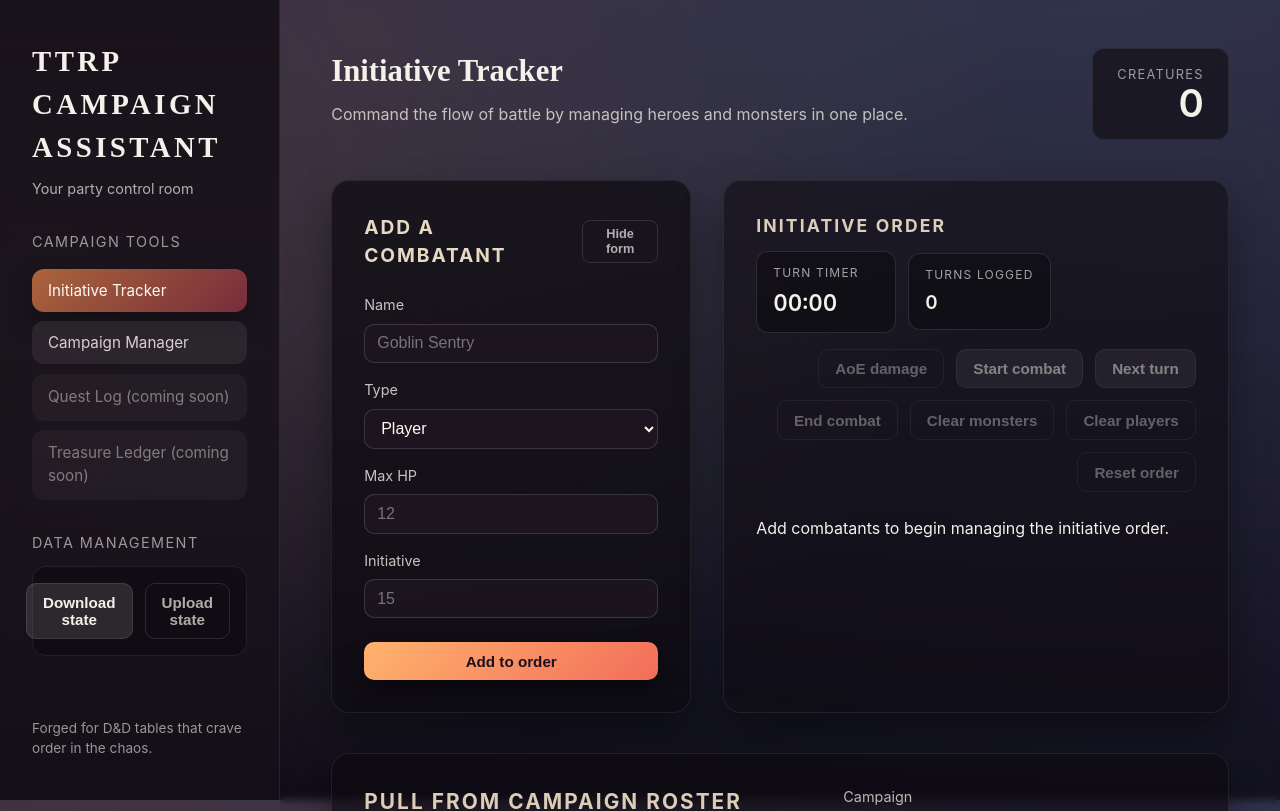
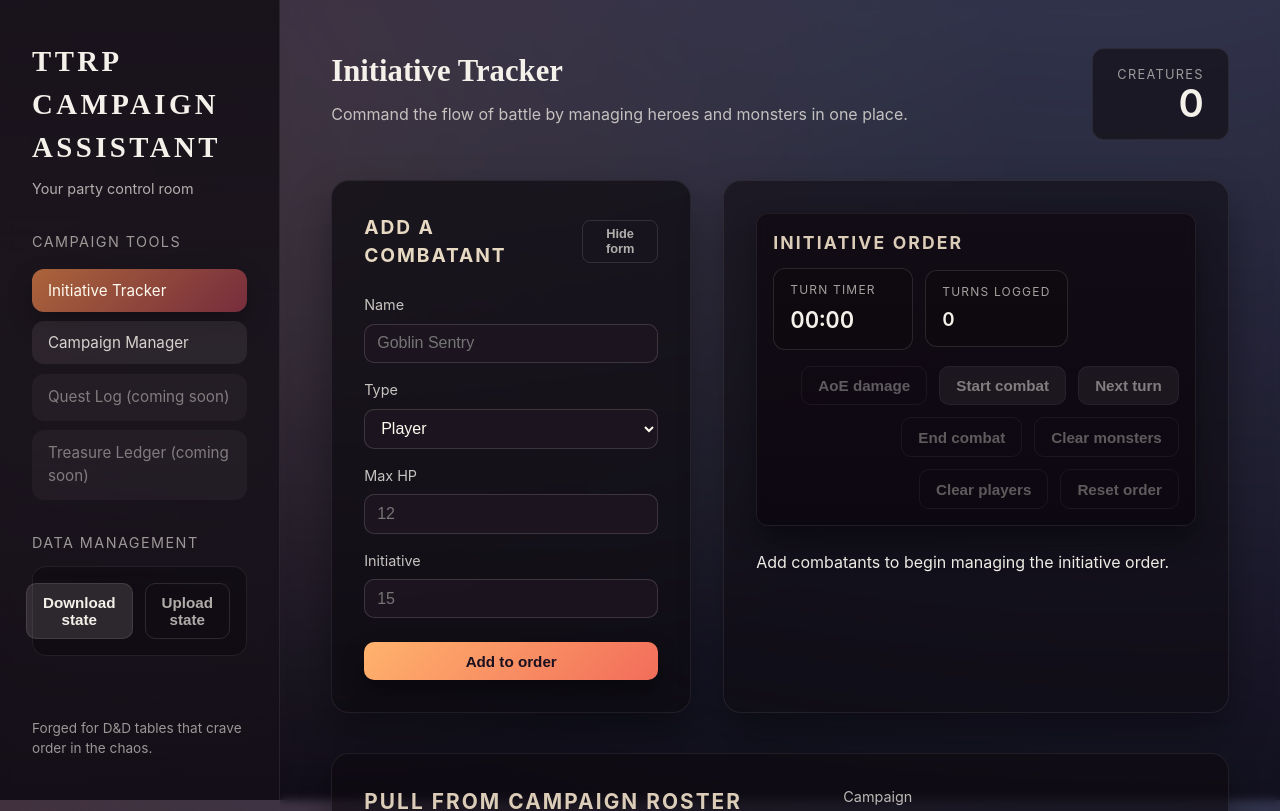
Before and after one commit to FireHeartA/DND, a React (Vite) app in the folder apps/dnd-initiative-tracker/: page / in a window 1280 px wide. Shown: the top 811 px of the page. Built offline with nearby package versions, Linux system fonts and the light colour scheme.

Commit message:
Enhance initiative controls and highlighting

```diff
--- a/apps/dnd-initiative-tracker/src/App.css
+++ b/apps/dnd-initiative-tracker/src/App.css
@@ -1096,12 +1096,26 @@ textarea:focus {
   grid-column: 1 / -1;
 }
 
+.tracker__controls {
+  position: sticky;
+  top: 1rem;
+  z-index: 5;
+  display: grid;
+  gap: 1.25rem;
+  margin-bottom: 1.5rem;
+  padding: 1rem;
+  border-radius: 12px;
+  background: linear-gradient(180deg, rgba(18, 12, 22, 0.85), rgba(13, 9, 16, 0.9));
+  border: 1px solid rgba(244, 241, 234, 0.08);
+  box-shadow: 0 16px 28px rgba(0, 0, 0, 0.4);
+  backdrop-filter: blur(4px);
+}
+
 .list-controls {
   display: flex;
   align-items: stretch;
   justify-content: space-between;
   gap: 1rem;
-  margin-bottom: 1.5rem;
   flex-wrap: wrap;
 }
 
@@ -1390,6 +1404,19 @@ textarea:focus {
   align-items: center;
 }
 
+.combatant-card__initiative-label {
+  display: inline-flex;
+  align-items: center;
+  gap: 0.4rem;
+}
+
+.initiative-star {
+  color: #ffd78d;
+  text-shadow: 0 0 12px rgba(255, 215, 141, 0.8);
+  font-size: 1.15rem;
+  line-height: 1;
+}
+
 .turn-indicator {
   font-size: 1.75rem;
   filter: drop-shadow(0 0 6px rgba(255, 213, 128, 0.8));
--- a/apps/dnd-initiative-tracker/src/components/initiative/CombatantList.tsx
+++ b/apps/dnd-initiative-tracker/src/components/initiative/CombatantList.tsx
@@ -157,7 +157,14 @@ export const CombatantList: React.FC<CombatantListProps> = ({
             <header className="combatant-card__header">
               <div className="combatant-card__header-info">
                 <label>
-                  <span>Initiative</span>
+                  <span className="combatant-card__initiative-label">
+                    Initiative
+                    {combatant.id === activeCombatantId ? (
+                      <span className="initiative-star" role="img" aria-label="Active turn">
+                        ★
+                      </span>
+                    ) : null}
+                  </span>
                   <input
                     value={draft ? draft.value : ''}
                     onChange={(event) => onInitiativeDraftChange(combatant.id, event.target.value)}
--- a/apps/dnd-initiative-tracker/src/components/initiative/InitiativeView.tsx
+++ b/apps/dnd-initiative-tracker/src/components/initiative/InitiativeView.tsx
@@ -1494,6 +1494,7 @@ export const InitiativeView: React.FC<InitiativeViewProps> = ({ onNavigateToCamp
             ) : null}
 
             <div className={`tracker__list${isAddPanelCollapsed ? ' tracker__list--expanded' : ''}`}>
+              <div className="tracker__controls">
                 <div className="list-controls">
                   <div className="list-controls__info">
                     <h3>Initiative order</h3>
@@ -1656,6 +1657,7 @@ export const InitiativeView: React.FC<InitiativeViewProps> = ({ onNavigateToCamp
                     </div>
                   </div>
                 ) : null}
+              </div>
 
               {hasCombatants ? (
                 <CombatantList
```
Lines whose indentation alone changed are shown as unchanged.
